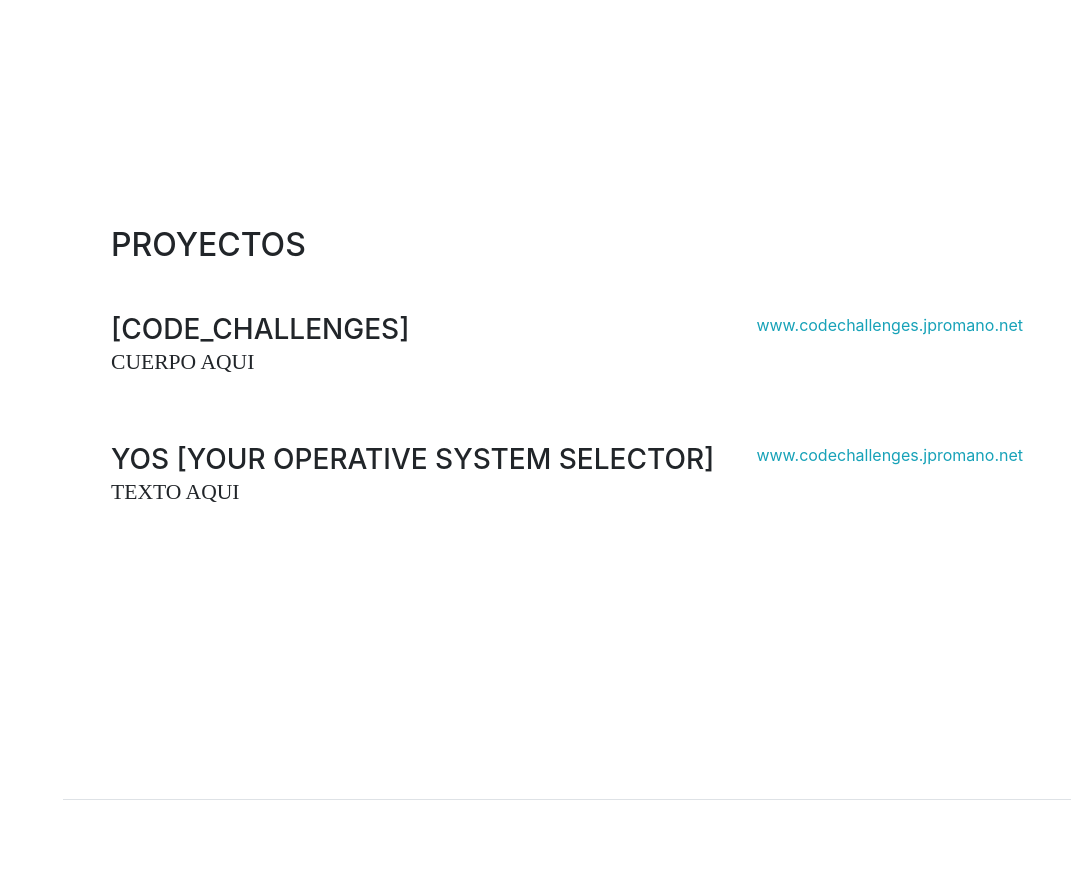
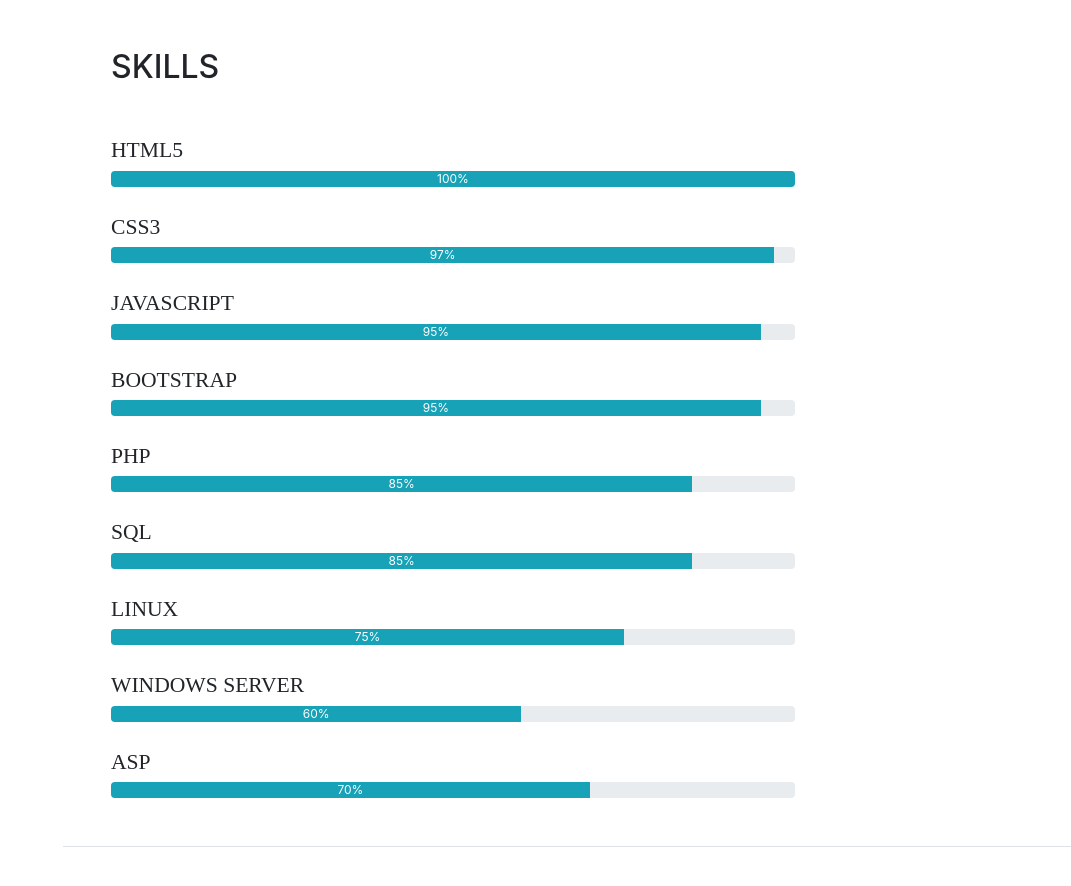
Before and after one commit to jpromanonet/personalSite, a website with bundled scripts: page 02_New_Site/index.html in a window 1280 px wide. Shown: the part 1600-2486 px from the top of the page, without its empty margins (209-1280 px from the left). Before the commit the page ends 2400 px from the top, so only its background shows below. Built offline with nearby package versions, Linux system fonts and the light colour scheme; a web font is replaced by a local one.

Commit message:
24/11/2018
Cambio de colores, agregue section 'skills'

```diff
--- a/02_New_Site/index.html
+++ b/02_New_Site/index.html
@@ -8,7 +8,7 @@
     <meta name="description" content="">
     <meta name="author" content="">
 
-    <title>Juan P. Romano | CV</title>
+    <title>Juan P. Romano | Inicio</title>
 
     <!-- Bootstrap core CSS -->
     <link href="vendor/bootstrap/css/bootstrap.min.css" rel="stylesheet">
@@ -46,6 +46,9 @@
           </li>
           <li class="nav-item">
             <a class="nav-link js-scroll-trigger" href="#biocv">Bio&CV</a>
+          </li>
+          <li class="nav-item">
+            <a class="nav-link js-scroll-trigger" href="#skills">Skills</a>
           </li>
           <li class="nav-item">
             <a class="nav-link js-scroll-trigger" href="#proyectos">Proyectos</a>
@@ -133,7 +136,7 @@
             </a>
           </li>
           <li class="list-inline-item">
-            <a target="_blank" href="https://twitter.com/jupromano17">
+            <a target="_blank" href="https://www.instagram.com/juanp.romano/">
               <span class="fa-stack fa-lg">
                 <i class="fa fa-circle fa-stack-2x"></i>
                 <i class="fa fa-instagram fa-stack-1x fa-inverse"></i>
@@ -192,6 +195,56 @@
             </li>
           </ul>
 
+        </div>
+      </section>
+
+      <section class="resume-section p-3 p-lg-5 d-flex flex-column" id="skills">
+        <div class="my-auto">
+          <h2 class="mb-5">Skills</h2>
+            <div class="subheading mb-1">HTML5</div>
+              <div class="progress" style='width: 75%'>
+                <div class="progress-bar bg-info" role="progressbar" style="width: 100%" aria-valuenow="25" aria-valuemin="0" aria-valuemax="100">100%</div>
+              </div>
+            </br>
+            <div class="subheading mb-1">CSS3</div>
+              <div class="progress" style='width: 75%'>
+                <div class="progress-bar bg-info" role="progressbar" style="width: 97%" aria-valuenow="25" aria-valuemin="0" aria-valuemax="100">97%</div>
+              </div>
+            </br>
+            <div class="subheading mb-1">JavaScript</div>
+              <div class="progress" style='width: 75%'>
+                <div class="progress-bar bg-info" role="progressbar" style="width: 95%" aria-valuenow="25" aria-valuemin="0" aria-valuemax="100">95%</div>
+              </div>
+            </br>
+            <div class="subheading mb-1">Bootstrap</div>
+              <div class="progress" style='width: 75%'>
+                <div class="progress-bar bg-info" role="progressbar" style="width: 95%" aria-valuenow="25" aria-valuemin="0" aria-valuemax="100">95%</div>
+              </div>
+            </br>
+            <div class="subheading mb-1">PHP</div>
+              <div class="progress" style='width: 75%'>
+                <div class="progress-bar bg-info" role="progressbar" style="width: 85%" aria-valuenow="25" aria-valuemin="0" aria-valuemax="100">85%</div>
+              </div>
+            </br>
+            <div class="subheading mb-1">SQL</div>
+              <div class="progress" style='width: 75%'>
+                <div class="progress-bar bg-info" role="progressbar" style="width: 85%" aria-valuenow="25" aria-valuemin="0" aria-valuemax="100">85%</div>
+              </div>
+            </br>
+            <div class="subheading mb-1">Linux</div>
+              <div class="progress" style='width: 75%'>
+                <div class="progress-bar bg-info" role="progressbar" style="width: 75%" aria-valuenow="25" aria-valuemin="0" aria-valuemax="100">75%</div>
+              </div>
+            </br>
+            <div class="subheading mb-1">Windows Server</div>
+              <div class="progress" style='width: 75%'>
+                <div class="progress-bar bg-info" role="progressbar" style="width: 60%" aria-valuenow="25" aria-valuemin="0" aria-valuemax="100">60%</div>
+              </div>
+            </br>
+            <div class="subheading mb-1">ASP</div>
+              <div class="progress" style='width: 75%'>
+                <div class="progress-bar bg-info" role="progressbar" style="width: 70%" aria-valuenow="25" aria-valuemin="0" aria-valuemax="100">70%</div>
+              </div>
         </div>
       </section>
 
```
